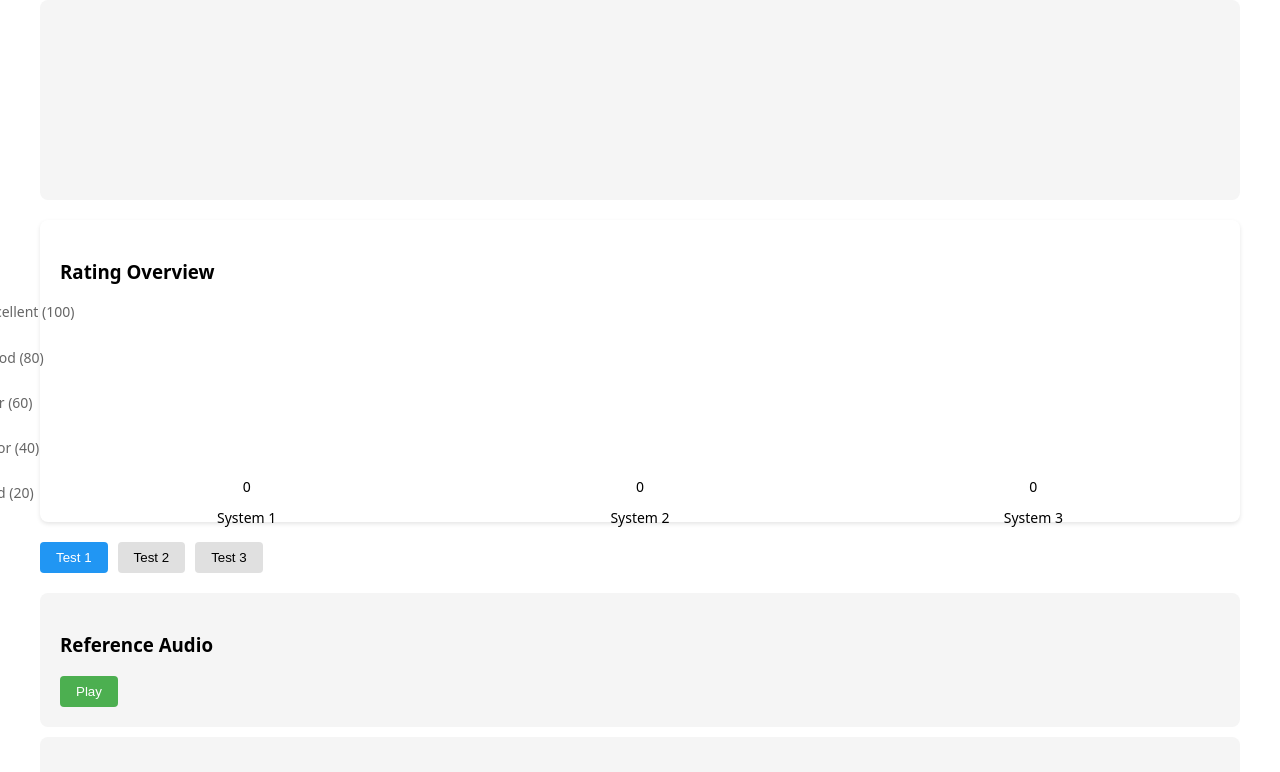
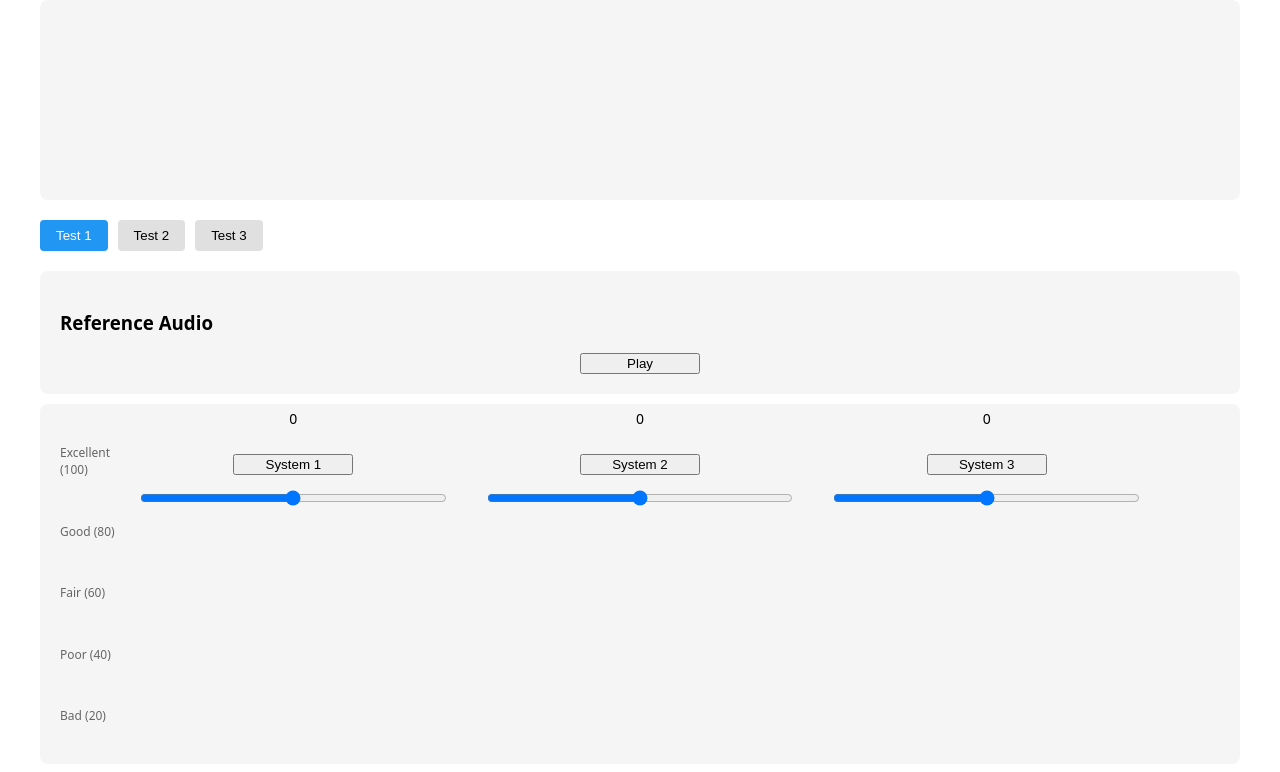
Before and after one commit to yujxx/test, a plain HTML site: page index.html in a window 1280 px wide. Shown: the part 106-878 px from the top of the page. Drawn offline with Linux system fonts and the light colour scheme.

Commit message:
Update index.html

```diff
--- a/index.html
+++ b/index.html
@@ -64,44 +64,6 @@
             margin: 10px 0;
         }
 
-        .audio-controls {
-            display: flex;
-            align-items: center;
-            gap: 10px;
-        }
-
-        .play-btn {
-            background: #4CAF50;
-            color: white;
-            border: none;
-            padding: 8px 16px;
-            border-radius: 4px;
-            cursor: pointer;
-        }
-
-        .rating-dashboard {
-            background: #fff;
-            padding: 20px;
-            border-radius: 8px;
-            margin: 20px 0;
-            box-shadow: 0 2px 4px rgba(0,0,0,0.1);
-        }
-
-        .rating-bars {
-            display: flex;
-            gap: 20px;
-            margin-top: 10px;
-            height: 200px;
-            align-items: flex-end;
-        }
-
-        .rating-bar {
-            flex: 1;
-            background: #e0e0e0;
-            position: relative;
-            transition: height 0.3s;
-        }
-
         .rating-bar-label {
             position: absolute;
             bottom: -25px;
@@ -111,33 +73,9 @@
             font-size: 14px;
         }
 
-        .rating-bar-value {
-            position: absolute;
-            top: -25px;
-            left: 0;
-            right: 0;
-            text-align: center;
-            font-size: 14px;
-        }
-
-        .rating-labels {
-            position: absolute;
-            left: -80px;
-            height: 100%;
-            display: flex;
-            flex-direction: column;
-            justify-content: space-between;
-            font-size: 14px;
-            color: #666;
-        }
-
         .rating-container {
             position: relative;
             padding: 20px 0;
-        }
-
-        .rating-slider {
-            width: 100%;
         }
 
         .submit-btn {
@@ -150,6 +88,79 @@
             cursor: pointer;
             margin: 20px 0;
         }
+        .test-grid {
+            display: flex;
+            gap: 20px;
+            position: relative;
+        }
+
+        .rating-dashboard {
+            flex-grow: 1;
+            position: relative;
+            padding: 10px 80px; /* 为评分标签预留空间 */
+        }
+
+        .rating-labels {
+            position: absolute;
+            left: 0;
+            top: 0;
+            bottom: 0;
+            width: 70px;
+            display: flex;
+            flex-direction: column;
+            justify-content: space-between;
+            padding: 20px 0;
+            font-size: 12px;
+            color: #666;
+        }
+
+        .rating-bars {
+            display: flex;
+            gap: 40px;
+            height: 300px;
+        }
+
+        .rating-bar-group {
+            flex: 1;
+            display: flex;
+            flex-direction: column;
+            align-items: center;
+            gap: 10px;
+        }
+
+        .rating-bar {
+            width: 40px;
+            background: #e0e0e0;
+            position: relative;
+            transition: height 0.3s;
+            margin-bottom: 10px;
+        }
+
+        .rating-bar-value {
+            position: absolute;
+            top: -25px;
+            left: 50%;
+            transform: translateX(-50%);
+            font-size: 14px;
+        }
+
+        .audio-controls {
+            display: flex;
+            flex-direction: column;
+            align-items: center;
+            gap: 10px;
+            width: 100%;
+        }
+
+        .rating-slider {
+            width: 100%;
+            margin: 5px 0;
+        }
+
+        .play-btn {
+            width: 100%;
+            max-width: 120px;
+        }
     </style>
 </head>
 <body>
@@ -159,34 +170,6 @@
     <div class="waveform">
         <div id="waveform-progress" class="waveform-progress"></div>
         <canvas id="waveform-canvas"></canvas>
-    </div>
-
-    <!-- Rating Dashboard -->
-    <div class="rating-dashboard">
-        <h3>Rating Overview</h3>
-        <div style="position: relative;">
-            <div class="rating-labels">
-                <span>Excellent (100)</span>
-                <span>Good (80)</span>
-                <span>Fair (60)</span>
-                <span>Poor (40)</span>
-                <span>Bad (20)</span>
-            </div>
-            <div class="rating-bars">
-                <div class="rating-bar" id="bar-system1" style="height: 0%">
-                    <div class="rating-bar-value">0</div>
-                    <div class="rating-bar-label">System 1</div>
-                </div>
-                <div class="rating-bar" id="bar-system2" style="height: 0%">
-                    <div class="rating-bar-value">0</div>
-                    <div class="rating-bar-label">System 2</div>
-                </div>
-                <div class="rating-bar" id="bar-system3" style="height: 0%">
-                    <div class="rating-bar-value">0</div>
-                    <div class="rating-bar-label">System 3</div>
-                </div>
-            </div>
-        </div>
     </div>
 
     <!-- Page Navigation -->
@@ -256,7 +239,20 @@
                     </div>
 
                     <div class="audio-section">
-                        <h3>Test Samples</h3>
+                        <div class="test-grid">
+                            <div class="rating-dashboard">
+                                <div class="rating-labels">
+                                    <span>Excellent (100)</span>
+                                    <span>Good (80)</span>
+                                    <span>Fair (60)</span>
+                                    <span>Poor (40)</span>
+                                    <span>Bad (20)</span>
+                                </div>
+                                <div class="rating-bars">
+                                    <div class="rating-bar-group">
+                                        <div class="rating-bar" id="bar-system1" style="height: 0%">
+                                            <div class="rating-bar-value">0</div>
+                                        </div>
                                         <div class="audio-controls">
                                             <button class="play-btn" onclick="playAudio('${page.id}-sys1')">System 1</button>
                                             <input type="range" class="rating-slider"
@@ -267,7 +263,12 @@
                                                    onplay="updateWaveform(this)"
                                                    ontimeupdate="updateProgress(this)"></audio>
                                         </div>
+                                    </div>
 
+                                    <div class="rating-bar-group">
+                                        <div class="rating-bar" id="bar-system2" style="height: 0%">
+                                            <div class="rating-bar-value">0</div>
+                                        </div>
                                         <div class="audio-controls">
                                             <button class="play-btn" onclick="playAudio('${page.id}-sys2')">System 2</button>
                                             <input type="range" class="rating-slider"
@@ -278,7 +279,12 @@
                                                    onplay="updateWaveform(this)"
                                                    ontimeupdate="updateProgress(this)"></audio>
                                         </div>
+                                    </div>
 
+                                    <div class="rating-bar-group">
+                                        <div class="rating-bar" id="bar-system3" style="height: 0%">
+                                            <div class="rating-bar-value">0</div>
+                                        </div>
                                         <div class="audio-controls">
                                             <button class="play-btn" onclick="playAudio('${page.id}-sys3')">System 3</button>
                                             <input type="range" class="rating-slider"
@@ -288,6 +294,10 @@
                                             <audio id="${page.id}-sys3" src="system3/${page.audioIndex}.wav"
                                                    onplay="updateWaveform(this)"
                                                    ontimeupdate="updateProgress(this)"></audio>
+                                        </div>
+                                    </div>
+                                </div>
+                            </div>
                         </div>
                     </div>
                 </div>
```
Lines whose indentation alone changed are shown as unchanged.
